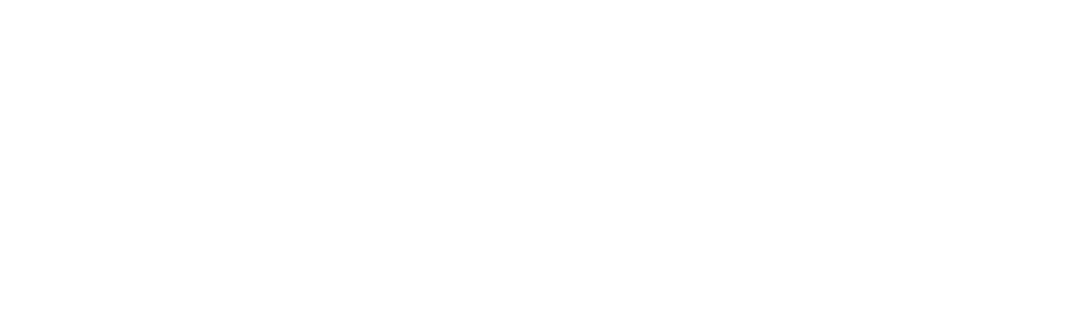
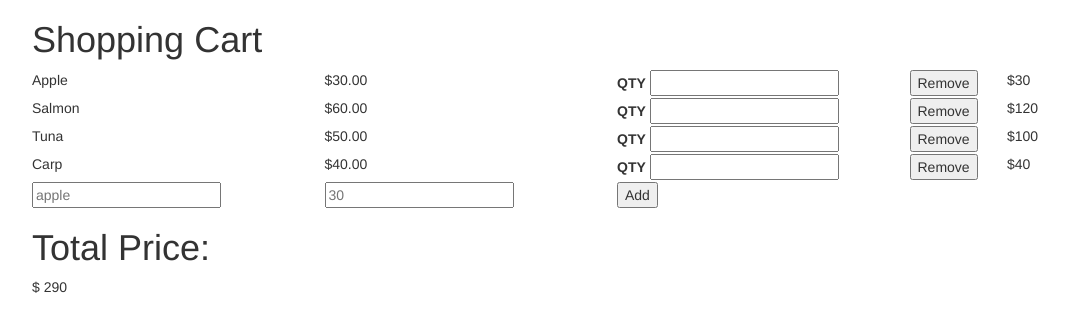
Before and after one commit to briantcl1992/simple_shopping_cart, a plain HTML site: page index.html in a window 1280 px wide. Shown: the whole page, without its empty margins (38-1107 px from the left). Drawn offline with nearby package versions, Linux system fonts and the light colour scheme.

Commit message:
modified html file

```diff
--- a/index.html
+++ b/index.html
@@ -1,6 +1,4 @@
-<!DOCTYPE html>
-<html lang="en">
-  <head>
+<html lang="en"><head>
   <meta http-equiv="Content-Type" content="text/html; charset=UTF-8">
   <meta charset="utf-8">
   <meta http-equiv="X-UA-Compatible" content="IE=edge">
@@ -8,13 +6,118 @@
   <meta name="description" content="">
   <meta name="author" content="">
 
-    <script src="https://ajax.googleapis.com/ajax/libs/jquery/3.1.1/jquery.min.js"></script>
+  <script src="https://ajax.googleapis.com/ajax/libs/jquery/2.1.3/jquery.min.js"></script>
   <script src="js/application.js"></script>
 
   <link href="css/bootstrap.min.css" rel="stylesheet">
   <link href="css/custom.css" rel="stylesheet">
 </head>
 <body>
+  <section class="container">
+    <div class="row">
+      <div class="cart-title col-xs-12">
+        <h1>
+        Shopping Cart
+        </h1>
+      </div>
+    </div>
+  </section>
+  <section id="item-list" class="container"><div class="row item">       <div class="item-name col-xs-3">  Apple      </div>       <div class="item-price col-xs-3">         $30.00       </div>       <div class="item-qty col-xs-3">         <label>QTY</label>         <input class="quantity" type="number">       </div>       <div class="col-xs-1">         <button class="remove">           Remove         </button>       </div>       <div class="item-subtotal col-xs-2">$30</div>     </div>
+    <div class="row item">
+      <div class="item-name col-xs-3">
+        Salmon
+      </div>
+      <div class="item-price col-xs-3">
+        $60.00
+      </div>
+      <div class="item-qty col-xs-3">
+        <label>QTY</label>
+        <input class="quantity" type="number">
+      </div>
+      <div class="col-xs-1">
+        <button class="remove">
+          Remove
+        </button>
+      </div>
+      <div class="item-subtotal col-xs-2">$120</div>
+    </div>
+    <div class="row item">
+      <div class="item-name col-xs-3">
+        Tuna
+      </div>
+      <div class="item-price col-xs-3">
+        $50.00
+      </div>
+      <div class="item-qty col-xs-3">
+        <label>QTY</label>
+        <input class="quantity" type="number">
+      </div>
+      <div class="col-xs-1">
+        <button class="remove">
+          Remove
+        </button>
+      </div>
+      <div class="item-subtotal col-xs-2">$100</div>
+    </div>
+    <div class="row item">
+      <div class="item-name col-xs-3">
+        Carp
+      </div>
+      <div class="item-price col-xs-3">
+        $40.00
+      </div>
+      <div class="item-qty col-xs-3">
+        <label>QTY</label>
+        <input class="quantity" type="number">
+      </div>
+      <div class="col-xs-1">
+        <button class="remove">
+          Remove
+        </button>
+      </div>
+      <div class="item-subtotal col-xs-2">$40</div>
+    </div>
+
+
+
+
+
+
+    <div class="row item new">
+      <div class="col-xs-3">
+        <input placeholder="apple" id="name">
+      </div>
+      <div class="col-xs-3">
+        <input placeholder="30" id="cost">
+      </div>
+      <div class="col-xs-1">
+        <button id="fork">
+          Add
+        </button>
+      </div>
+      <!-- <div class="col-xs-1 col-xs-offset-2">
+        <button id="sort">
+          Sort
+        </button>
+      </div> -->
+    </div>
+    <!-- <div class="row">
+      <div class="col-xs-4 col-xs-offset-3">
+        <button id="calc-prices-button" type="button" data-button='{"id": "3424"}' class="btn btn-success">
+          Fork The Repo
+        </button>
+      </div>
+    </div> -->
+    <div class="row">
+      <div class="col-xs-12">
+        <h1 class="total-price-label">
+          Total Price:
+        </h1>
+        <div id="total-price">$ 290</div>
+      </div>
+    </div>
+  </section>
+
 
 </body>
 </html>
```
Lines whose indentation alone changed are shown as unchanged.
